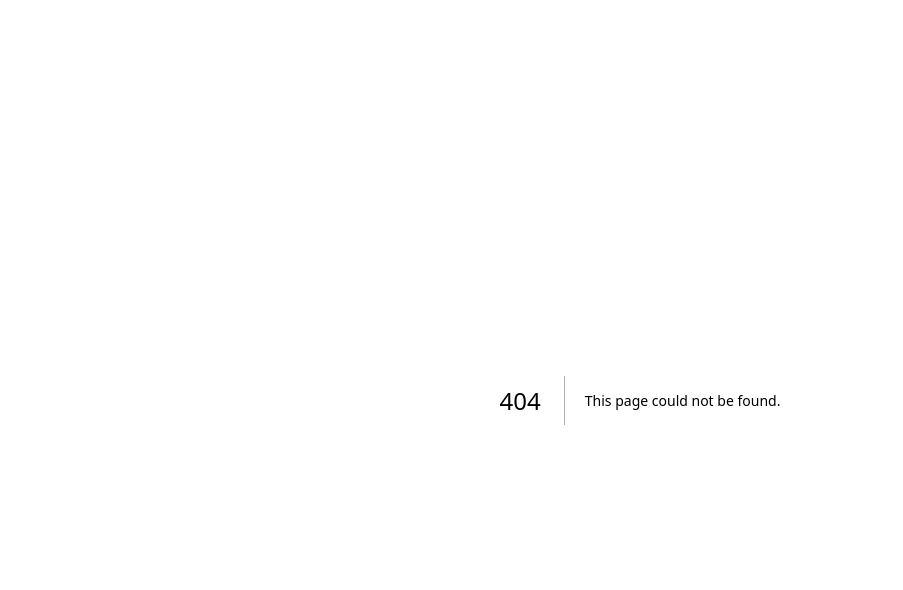
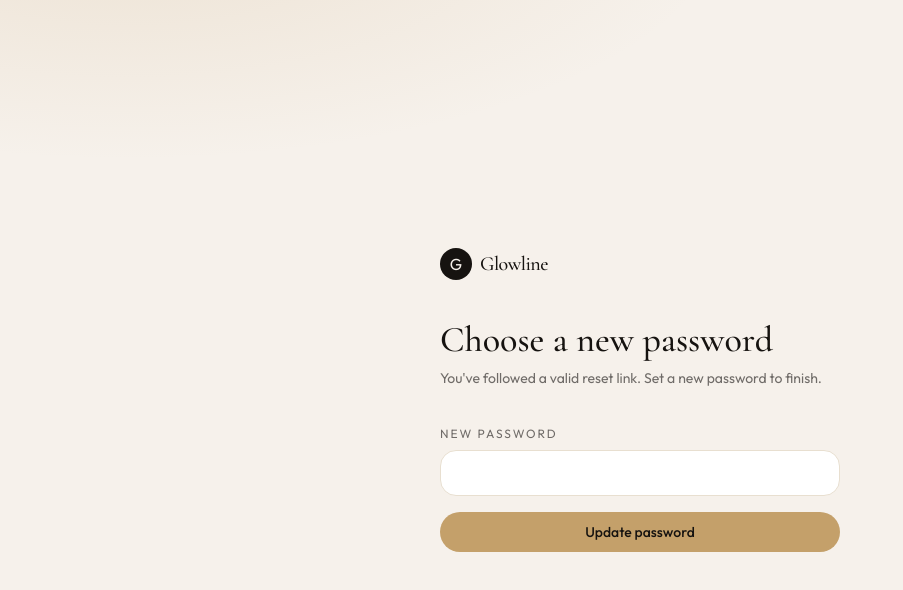
Before and after one commit to ahmedhabadda/glow-line-ai, a Next.js app: page /reset-password in a window 1280 px wide. Before the commit this address had no page. Shown: the top 590 px of the page, without its empty margins (0-903 px from the left). Built offline with nearby package versions, Linux system fonts and the light colour scheme; no server answers.

Commit message:
Fill in forgot-password and reset-password page content

```diff
--- a/src/app/forgot-password/page.tsx
+++ b/src/app/forgot-password/page.tsx
@@ -0,0 +1,73 @@
+"use client";
+
+import { useState, type FormEvent } from "react";
+import Link from "next/link";
+import { createClient } from "@/lib/supabase/client";
+import { isSupabaseConfigured } from "@/lib/public-env";
+import { Button, Field } from "@/components/ui";
+import { Logo } from "@/components/logo";
+
+export default function ForgotPasswordPage() {
+  const [email, setEmail] = useState("");
+  const [status, setStatus] = useState<string | null>(null);
+  const [error, setError] = useState<string | null>(null);
+  const [pending, setPending] = useState(false);
+
+  async function onSubmit(event: FormEvent) {
+    event.preventDefault();
+    setError(null);
+    setStatus(null);
+    setPending(true);
+
+    const supabase = createClient();
+    if (!isSupabaseConfigured || !supabase) {
+      setError("Password reset isn't available in demo mode.");
+      setPending(false);
+      return;
+    }
+
+    const { error: resetError } = await supabase.auth.resetPasswordForEmail(email, {
+      redirectTo: `${window.location.origin}/auth/callback?next=/reset-password`,
+    });
+
+    if (resetError) {
+      setError(resetError.message);
+    } else {
+      setStatus(
+        "If an account exists for that email, a reset link is on its way. Check your inbox (and spam folder) in a couple of minutes.",
+      );
+    }
+    setPending(false);
+  }
+
+  return (
+    <main className="mx-auto flex min-h-screen max-w-md flex-col justify-center px-6">
+      <div className="flex items-center gap-4">
+        <Link href="/login" className="text-sm text-stone-500 hover:text-stone-800 whitespace-nowrap">
+          ← Back
+        </Link>
+        <Logo />
+      </div>
+      <h1 className="mt-10 font-display text-4xl">Reset your password</h1>
+      <p className="mt-2 text-sm text-ink/60">
+        Enter the email you signed up with and we'll send a reset link.
+      </p>
+      <form onSubmit={onSubmit} className="mt-8 space-y-4">
+        <Field
+          label="Work email"
+          type="email"
+          autoComplete="email"
+          value={email}
+          onChange={(event) => setEmail(event.target.value)}
+          placeholder="manager@yourclinic.london"
+          required
+        />
+        {error ? <p className="text-sm text-rose-700">{error}</p> : null}
+        {status ? <p className="text-sm text-emerald-700">{status}</p> : null}
+        <Button type="submit" className="w-full" disabled={pending}>
+          {pending ? "Sending…" : "Send reset link"}
+        </Button>
+      </form>
+    </main>
+  );
+}
--- /dev/null
+++ b/src/app/reset-password/page.tsx
@@ -0,0 +1,67 @@
+"use client";
+
+import { useState, type FormEvent } from "react";
+import { useRouter } from "next/navigation";
+import { createClient } from "@/lib/supabase/client";
+import { isSupabaseConfigured } from "@/lib/public-env";
+import { Button, Field } from "@/components/ui";
+import { Logo } from "@/components/logo";
+
+export default function ResetPasswordPage() {
+  const router = useRouter();
+  const [password, setPassword] = useState("");
+  const [error, setError] = useState<string | null>(null);
+  const [pending, setPending] = useState(false);
+
+  async function onSubmit(event: FormEvent) {
+    event.preventDefault();
+    setError(null);
+    setPending(true);
+
+    const supabase = createClient();
+    if (!isSupabaseConfigured || !supabase) {
+      setError("Password reset isn't available in demo mode.");
+      setPending(false);
+      return;
+    }
+
+    const { error: updateError } = await supabase.auth.updateUser({ password });
+
+    if (updateError) {
+      setError(
+        updateError.message ||
+          "Could not update your password. The reset link may have expired — request a new one.",
+      );
+      setPending(false);
+      return;
+    }
+
+    router.push("/dashboard");
+    router.refresh();
+  }
+
+  return (
+    <main className="mx-auto flex min-h-screen max-w-md flex-col justify-center px-6">
+      <Logo />
+      <h1 className="mt-10 font-display text-4xl">Choose a new password</h1>
+      <p className="mt-2 text-sm text-ink/60">
+        You've followed a valid reset link. Set a new password to finish.
+      </p>
+      <form onSubmit={onSubmit} className="mt-8 space-y-4">
+        <Field
+          label="New password"
+          type="password"
+          autoComplete="new-password"
+          value={password}
+          onChange={(event) => setPassword(event.target.value)}
+          minLength={8}
+          required
+        />
+        {error ? <p className="text-sm text-rose-700">{error}</p> : null}
+        <Button type="submit" className="w-full" disabled={pending}>
+          {pending ? "Saving…" : "Update password"}
+        </Button>
+      </form>
+    </main>
+  );
+}
```
